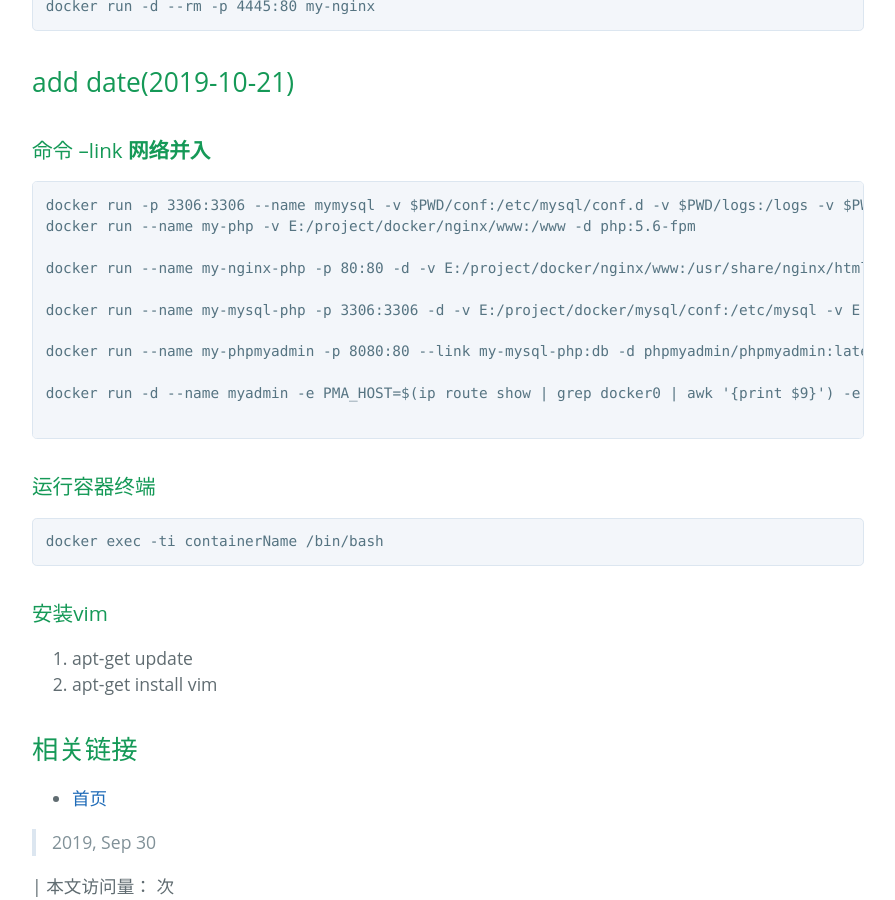
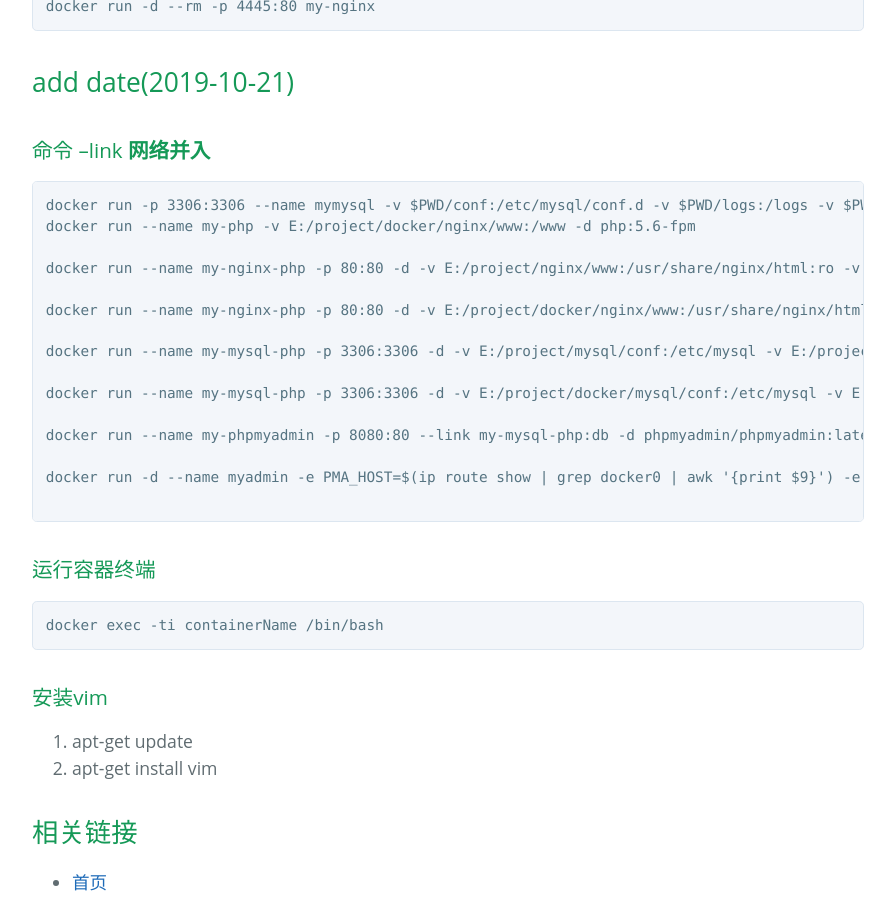
Before and after one commit to zhishan33/shanBlog, a Jekyll site: the page built from _posts/2019-09-30-docker-notes.md, in a window 1280 px wide and 900 px high, scrolled down 1348 px. Shown: the whole window, without its empty margins (192-1087 px from the left). Built offline with Jekyll 4.4.1, drawn with Linux system fonts in a browser that asks for light colours; comment, search, counter and statistics services are not loaded.

Commit message:
add docker note

```diff
--- a/_posts/2019-09-30-docker-notes.md
+++ b/_posts/2019-09-30-docker-notes.md
@@ -61,7 +61,11 @@ docker run -d --rm -p 4445:80 my-nginx
 docker run -p 3306:3306 --name mymysql -v $PWD/conf:/etc/mysql/conf.d -v $PWD/logs:/logs -v $PWD/data:/var/lib/mysql -e MYSQL_ROOT_PASSWORD=123456 -d mysql:5.6
 docker run --name my-php -v E:/project/docker/nginx/www:/www -d php:5.6-fpm
 
+docker run --name my-nginx-php -p 80:80 -d -v E:/project/nginx/www:/usr/share/nginx/html:ro -v E:/project/nginx/conf.d:/etc/nginx/conf.d:ro -v E:/project/nginx/logs:/logs:ro --link my-php:php nginx
+
 docker run --name my-nginx-php -p 80:80 -d -v E:/project/docker/nginx/www:/usr/share/nginx/html:ro -v E:/project/docker/nginx/conf.d:/etc/nginx/conf.d:ro --link my-php:php nginx
+
+docker run --name my-mysql-php -p 3306:3306 -d -v E:/project/mysql/conf:/etc/mysql -v E:/project/mysql/logs:/logs -v E:/project/mysql/data:/var/lib/mysql -e MYSQL_ROOT_PASSWORD=root --link my-php mysql:5.6
 
 docker run --name my-mysql-php -p 3306:3306 -d -v E:/project/docker/mysql/conf:/etc/mysql -v E:/project/docker/mysql/logs:/logs -v E:/project/docker/mysql/data:/var/lib/mysql -e MYSQL_ROOT_PASSWORD=root --link my-php mysql:5.6
 
```
